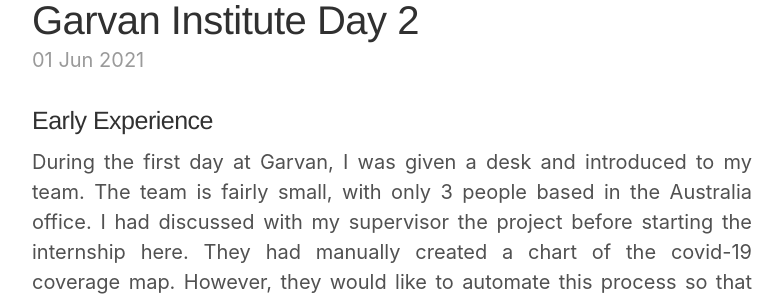
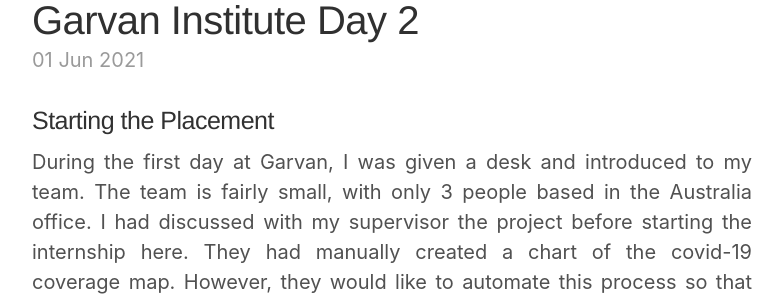
Before and after one commit to Key-Puncher/key-puncher.github.io, a Jekyll site: the page built from _posts/2021-06-01-garvan-day-2.md, in a window 1280 px wide. Shown: the part 187-487 px from the top of the page, without its empty margins (248-1031 px from the left). Built offline with Jekyll 4.4.1, drawn with Linux system fonts in a browser that asks for light colours; a style sheet for code colours, icons or effects is not loaded.

Commit message:
Update 2021-06-01-garvan-day-2.md

```diff
--- a/_posts/2021-06-01-garvan-day-2.md
+++ b/_posts/2021-06-01-garvan-day-2.md
@@ -3,7 +3,7 @@ layout: post
 title: Garvan Institute Day 2
 ---
 
-### Early Experience
+### Starting the Placement
 During the first day at Garvan, I was given a desk and introduced to my team. The team is fairly small, with only 3 people based in the Australia office. I had discussed with my supervisor the project before starting the internship here. They had manually created a chart of the covid-19 coverage map. However, they would like to automate this process so that the coverage map can be generated automatically for covid and its related viruses, including SARS and MERS.
 
 This presents some significant challenges, because of the amount of data that needs to be processed and displayed in different ways, and also some inconsistencies in the way that bioinformatics data is stored.
```
